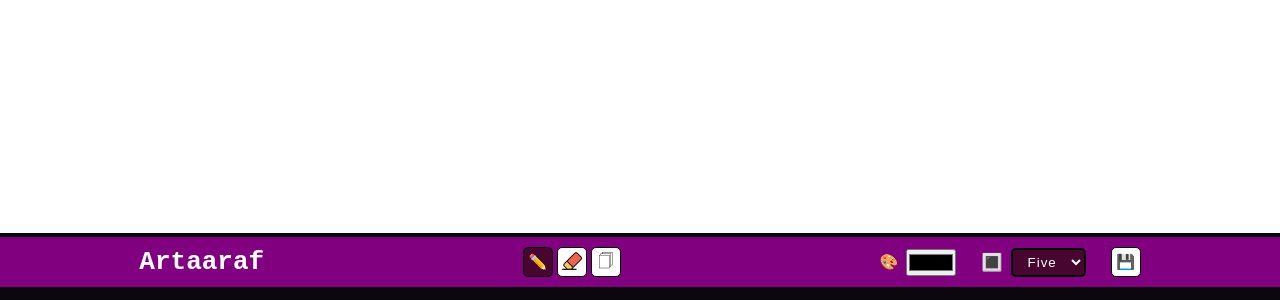
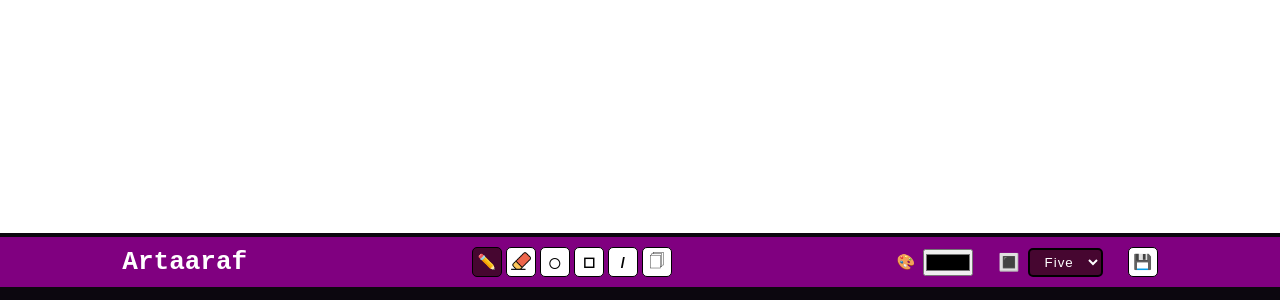
Before and after one commit to AFaraazK/Artaaraf, a plain HTML site: page index.html in a window 1280 px wide. Shown: the part 500-800 px from the top of the page. Drawn offline with Linux system fonts and the light colour scheme.

Commit message:
Shape Tool Templates

```diff
--- a/index.html
+++ b/index.html
@@ -17,6 +17,9 @@
             <div class="tools">
                 <button class="tool_button emojiLabel" id="penButton">✏️</button>
                 <button class="tool_button" id="eraserButton"><img src="icons/979773.png" alt="" srcset="" width="20px"></button>
+                <button class="tool_button emojiLabel" id="circleButton" style="font-size: 25px;font-weight: bold;">○</button>
+                <button class="tool_button emojiLabel" id="rectButton" style="font-size: 15px;font-weight: bold;">◻</button>
+                <button class="tool_button emojiLabel" id="lineButton" style="font-size: 15px;font-weight: bold;">/</button>
                 <button class="tool_button emojiLabel" id="clearButton">🗍</button>
             </div>
             <div class="secondaries">
```
